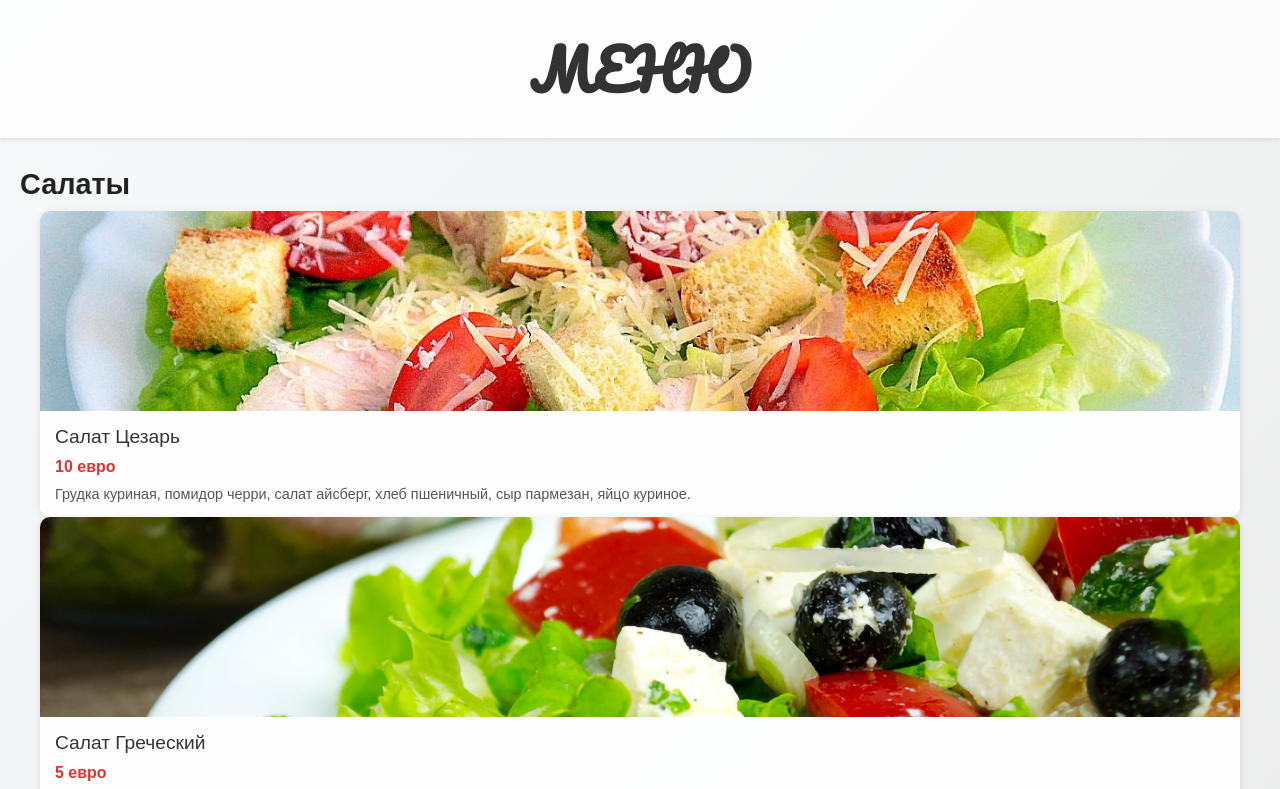
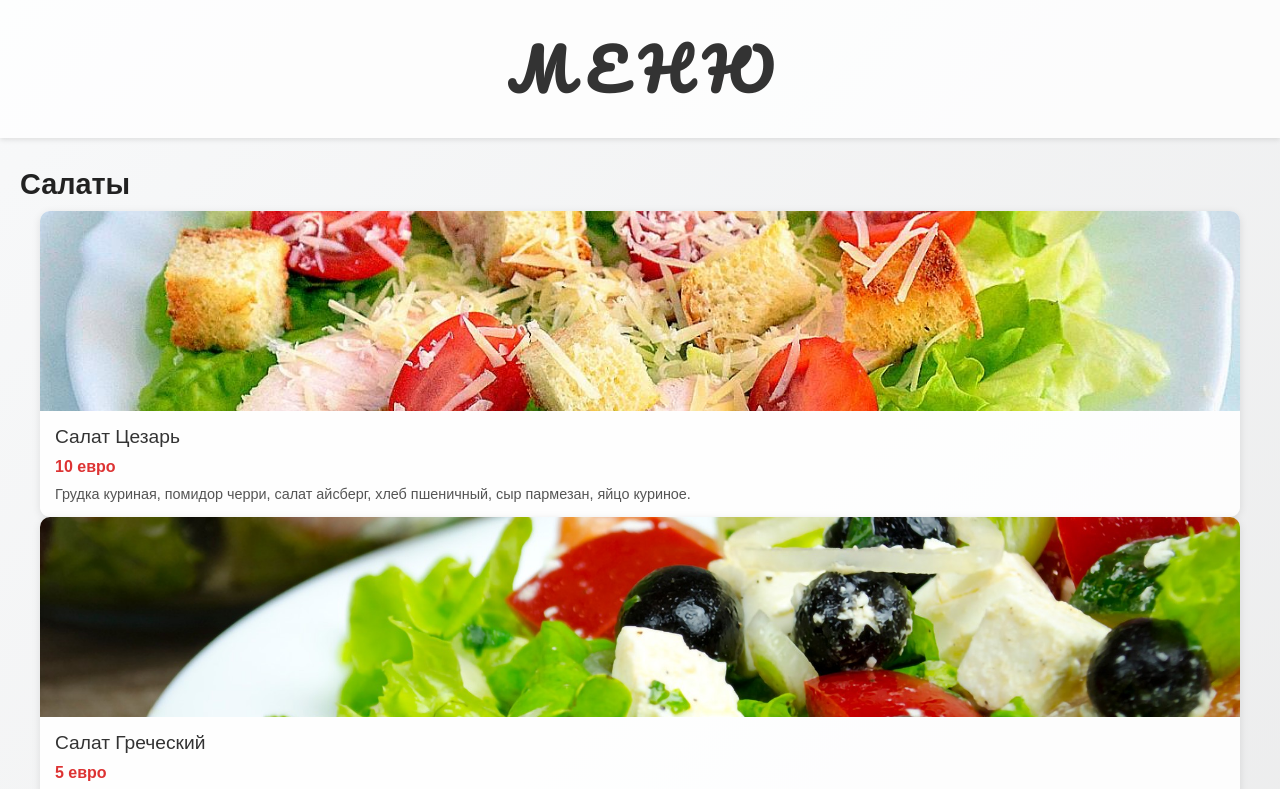
Before and after one commit to Denis-Shev777/Cafe-Menu1, a plain HTML site: page index.html in a window 1280 px wide. Shown: the top 789 px of the page. Drawn offline with Linux system fonts and the light colour scheme.

Commit message:
Update index.html

```diff
--- a/index.html
+++ b/index.html
@@ -134,7 +134,7 @@
   </style>
 </head>
 <body>
-  <header>МЕНЮ</header>
+  <header>М Е Н Ю</header>
 
 <h2>Салаты</h2>
 <div class="menu" id="salaty">
```
